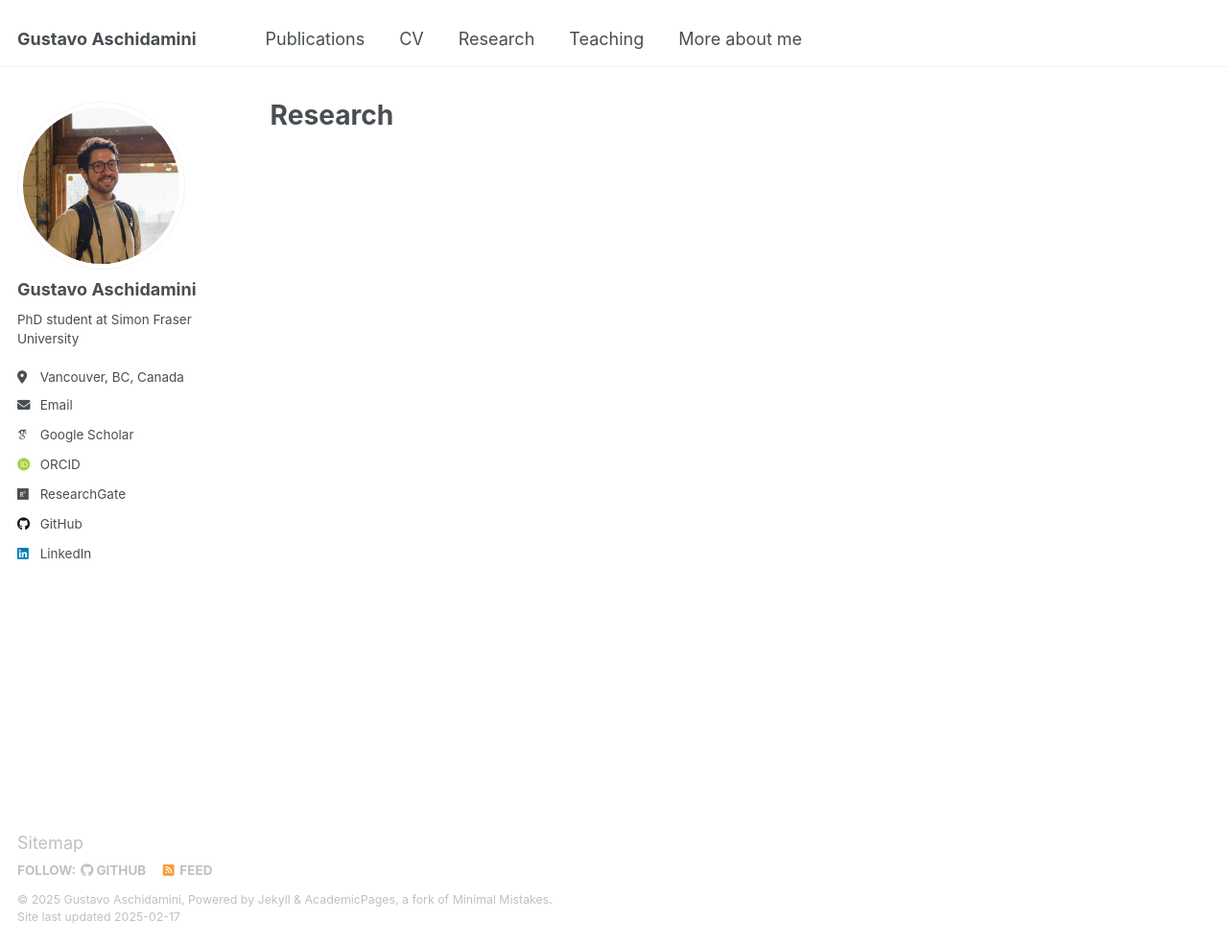
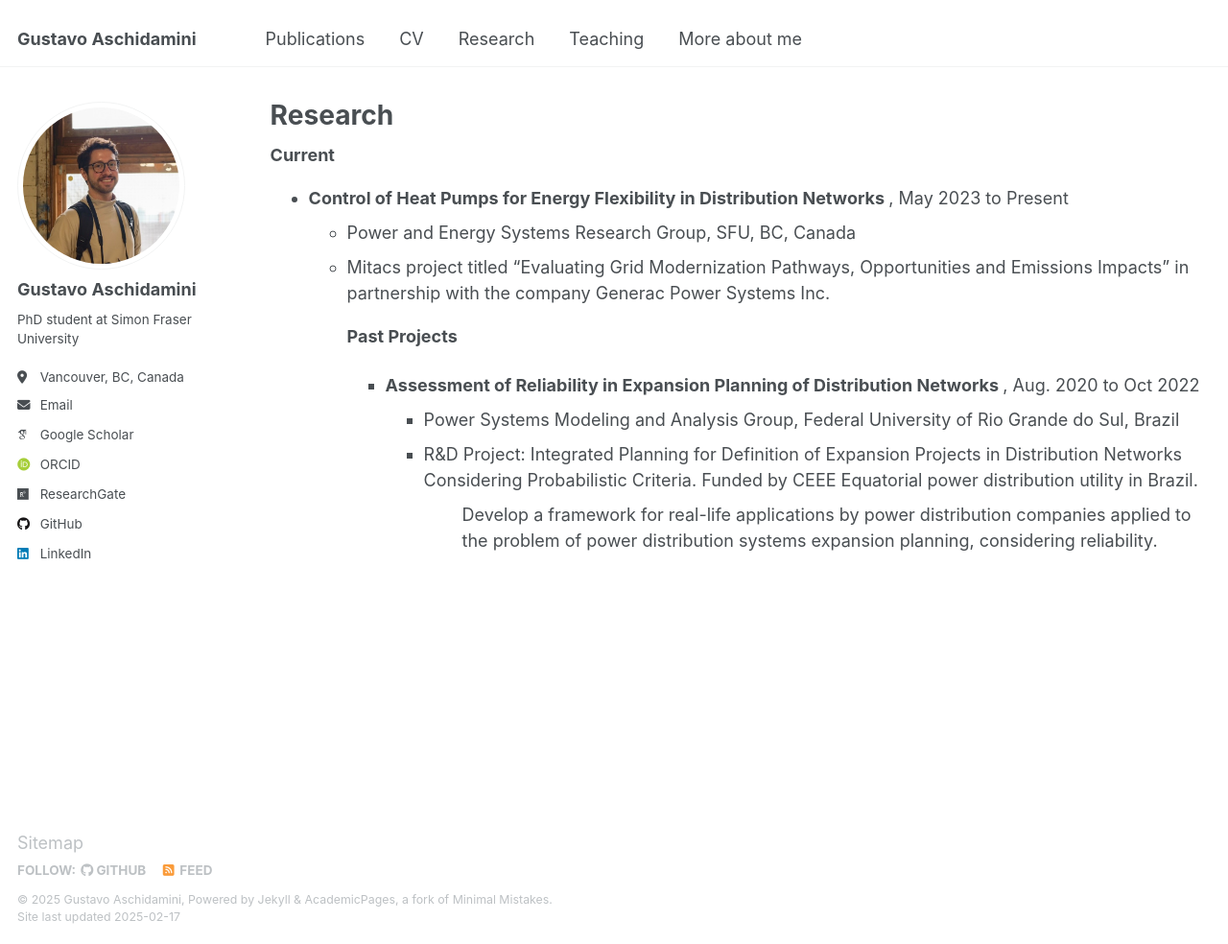
Before and after one commit to gaschidamini/gaschidamini.github.io, a Jekyll site: the page built from _pages/research.html, in a window 1280 px wide and 984 px high. Shown: the whole window at 96% size. Built offline with Jekyll 4.4.1, drawn with Linux system fonts in a browser that asks for light colours; some web fonts are replaced.

Commit message:
Update research.html

```diff
--- a/_pages/research.html
+++ b/_pages/research.html
@@ -5,8 +5,23 @@ permalink: /research/
 author_profile: true
 ---
 
-{% include base_path %}
+<strong> Current  </strong>
 
-{% for post in site.research reversed %}
-  {% include archive-single.html %}
-{% endfor %}
+<ul>
+  <li> <strong> Control of Heat Pumps for Energy Flexibility in Distribution Networks </strong>, May 2023 to Present </li>
+    <ul>
+        <li>Power and Energy Systems Research Group, SFU, BC, Canada</li>
+        <li> Mitacs project titled “Evaluating Grid Modernization Pathways, Opportunities and Emissions Impacts” in partnership with the company Generac Power Systems Inc. </li>
+    <ul>
+</ul>
+
+<p><strong> Past Projects </strong></p>
+
+<ul>
+<li> <strong> Assessment of Reliability in Expansion Planning of Distribution Networks  </strong>, Aug. 2020 to Oct 2022 </li>
+  <ul>
+      <li> Power Systems Modeling and Analysis Group, Federal University of Rio Grande do Sul, Brazil </li>
+      <li> R&D Project: Integrated Planning for Definition of Expansion Projects in Distribution Networks Considering Probabilistic Criteria. Funded by CEEE Equatorial power distribution utility in Brazil. </li>
+  <ul>
+      Develop a framework for real-life applications by power distribution companies applied to the problem of power distribution systems expansion planning, considering reliability.
+</ul>
```
